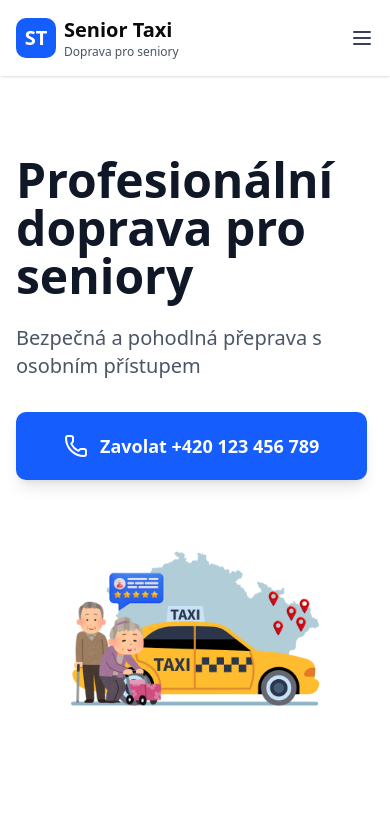
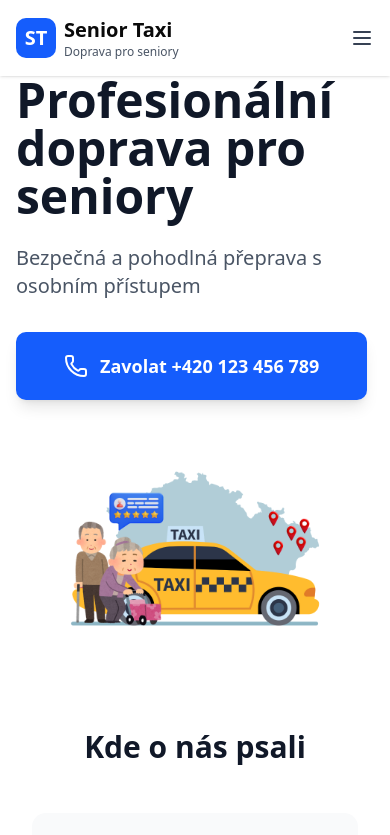
Before and after one commit to Agillis24/senior_taxi, a React (Vite) app: page / in a window 390 px wide. Shown: the top 835 px of the page. Built offline with nearby package versions, Linux system fonts and the light colour scheme.

Commit message:
Refactor Hero component for better styling
Updated Hero component to improve layout and responsiveness.

```diff
--- a/src/components/Hero.tsx
+++ b/src/components/Hero.tsx
@@ -3,8 +3,8 @@ import heroImage from "../assets/hero.png";
 
 export function Hero() {
   return (
-    <section className="relative bg-white py-20">
-      <div className="container mx-auto px-4">
+    <section className="relative bg-white min-h-[100svh] flex items-center">
+      <div className="container mx-auto px-4 w-full">
         <div className="grid md:grid-cols-2 gap-12 items-center">
           {/* Levá část s textem */}
           <div>
@@ -24,11 +24,11 @@ export function Hero() {
           </div>
 
           {/* Pravá část s obrázkem */}
-          <div className="relative w-full rounded-2xl overflow-hidden bg-white aspect-[1920/1080] md:aspect-auto md:min-h-[420px]">
+          <div className="relative w-full rounded-2xl overflow-hidden bg-white">
             <img
               src={heroImage}
               alt="Senior Taxi"
-              className="w-full h-full object-contain"
+              className="w-full max-h-[80svh] object-contain"
               loading="eager"
             />
           </div>
```
